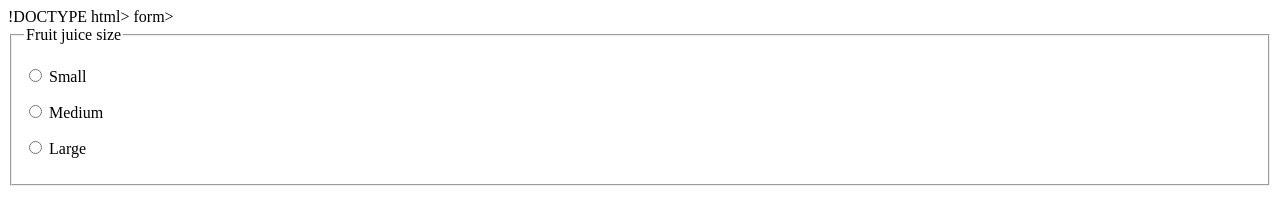
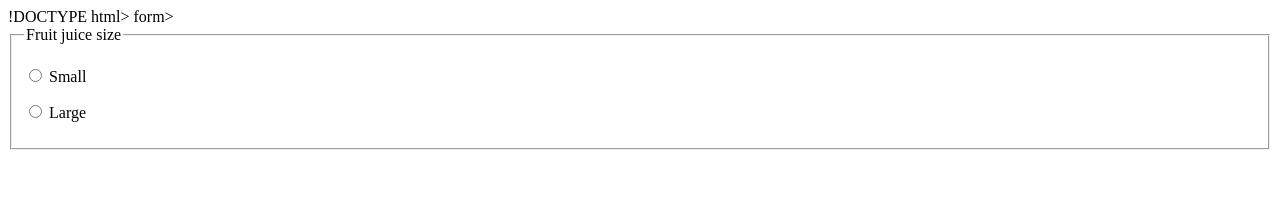
Before and after one commit to terres540/redacao_portugues, a plain HTML site: page index.html in a window 1280 px wide. Drawn offline with Linux system fonts and the light colour scheme.

Commit message:
apaguei tag p desnecessaria

```diff
--- a/index.html
+++ b/index.html
@@ -12,10 +12,7 @@ form>
       <input type="radio" name="size" id="size_1" value="small" />
       <label for="size_1">Small</label>
     </p>
-    <p>
-      <input type="radio" name="size" id="size_2" value="medium" />
-      <label for="size_2">Medium</label>
-    </p>
+
     <p>
       <input type="radio" name="size" id="size_3" value="large" />
       <label for="size_3">Large</label>
```
